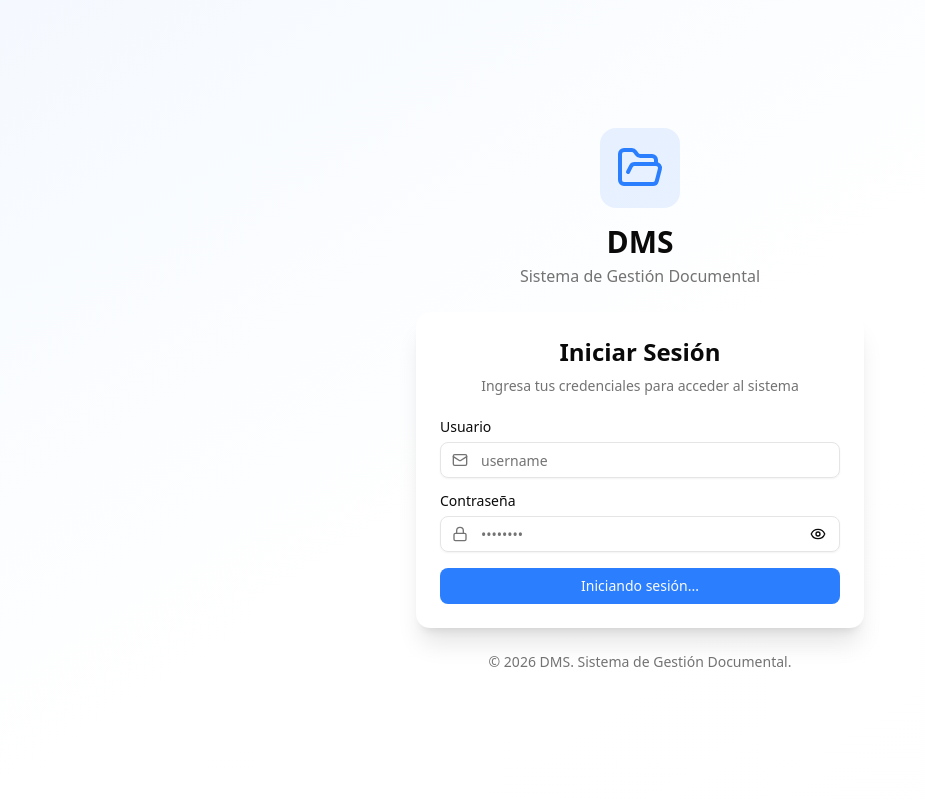
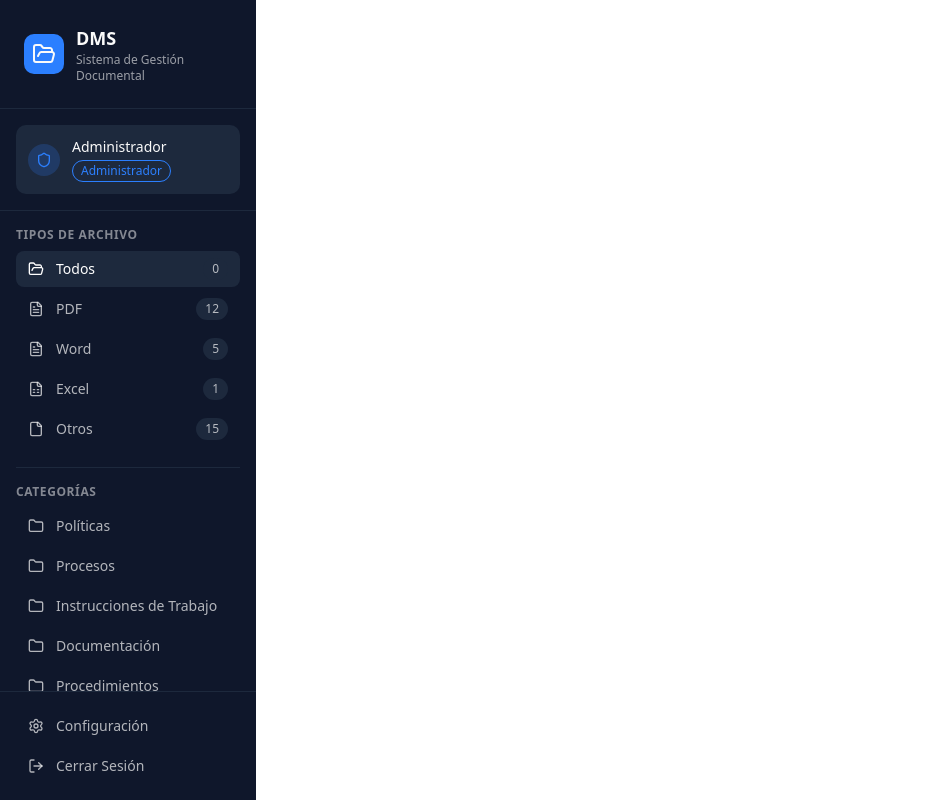
Before and after one commit to cadev-code/dms, a React (Vite) app in the folder client/: page / in a window 1280 px wide. Before the commit this address led to /login. Shown: the whole page, without its empty margins (0-925 px from the left). Built offline with nearby package versions, Linux system fonts and the light colour scheme.

Commit message:
feat(client): add Sidebar component, integrate with Dashboard page and routes

```diff
--- a/client/package.json
+++ b/client/package.json
@@ -12,6 +12,7 @@
   },
   "dependencies": {
     "@radix-ui/react-label": "^2.1.8",
+    "@radix-ui/react-separator": "^1.1.8",
     "@radix-ui/react-slot": "^1.2.4",
     "@tailwindcss/vite": "^4.1.12",
     "class-variance-authority": "^0.7.1",
--- /dev/null
+++ b/client/src/components/dms/Sidebar.tsx
@@ -0,0 +1,187 @@
+import { Button } from '@/components/ui/button';
+import { Badge } from '@/components/ui/badge';
+import { Separator } from '@/components/ui/separator';
+import {
+  FolderOpen,
+  FileText,
+  FileSpreadsheet,
+  File,
+  Settings,
+  LogOut,
+  Shield,
+  User,
+  Folder,
+} from 'lucide-react';
+
+interface Props {
+  activeFilter: string;
+  onFilterChange: (filter: string) => void;
+  documentCounts: Record<string, number>;
+}
+
+const categories = [
+  'Políticas',
+  'Procesos',
+  'Instrucciones de Trabajo',
+  'Documentación',
+  'Procedimientos',
+];
+
+const user = { name: 'Administrador' };
+const isAdmin = true;
+const logout = () => console.log('logout');
+
+export const Sidebar = ({
+  activeFilter,
+  onFilterChange,
+  documentCounts,
+}: Props) => {
+  const filters = [
+    {
+      id: 'all',
+      label: 'Todos',
+      icon: FolderOpen,
+      count: documentCounts.all || 0,
+    },
+    { id: 'pdf', label: 'PDF', icon: FileText, count: documentCounts.pdf || 0 },
+    {
+      id: 'word',
+      label: 'Word',
+      icon: FileText,
+      count: documentCounts.word || 0,
+    },
+    {
+      id: 'excel',
+      label: 'Excel',
+      icon: FileSpreadsheet,
+      count: documentCounts.excel || 0,
+    },
+    {
+      id: 'other',
+      label: 'Otros',
+      icon: File,
+      count: documentCounts.other || 0,
+    },
+  ];
+
+  return (
+    <aside className="w-64 bg-sidebar text-sidebar-foreground flex flex-col h-screen sticky top-0">
+      {/* Logo */}
+      <div className="p-6">
+        <div className="flex items-center gap-3">
+          <div className="p-2 rounded-lg bg-sidebar-primary">
+            <FolderOpen className="h-6 w-6 text-sidebar-primary-foreground" />
+          </div>
+          <div>
+            <h1 className="font-bold text-lg text-sidebar-foreground">DMS</h1>
+            <p className="text-xs text-sidebar-foreground/60">
+              Sistema de Gestión Documental
+            </p>
+          </div>
+        </div>
+      </div>
+
+      <Separator className="bg-sidebar-border" />
+
+      {/* User info */}
+      <div className="p-4">
+        <div className="flex items-center gap-3 p-3 rounded-lg bg-sidebar-accent">
+          <div className="p-2 rounded-full bg-sidebar-primary/20">
+            {isAdmin ? (
+              <Shield className="h-4 w-4 text-sidebar-primary" />
+            ) : (
+              <User className="h-4 w-4 text-sidebar-primary" />
+            )}
+          </div>
+          <div className="flex-1 min-w-0">
+            <p className="text-sm font-medium truncate">{user?.name}</p>
+            <Badge
+              variant="outline"
+              className={`text-xs ${
+                isAdmin
+                  ? 'border-sidebar-primary text-sidebar-primary'
+                  : 'border-sidebar-foreground/40 text-sidebar-foreground/60'
+              }`}
+            >
+              {isAdmin ? 'Administrador' : 'Usuario'}
+            </Badge>
+          </div>
+        </div>
+      </div>
+
+      <Separator className="bg-sidebar-border" />
+
+      {/* Filters */}
+      <nav className="flex-1 p-4 space-y-1 overflow-y-auto">
+        <p className="text-xs font-semibold text-sidebar-foreground/50 uppercase tracking-wider mb-2">
+          Tipos de archivo
+        </p>
+        {filters.map((filter) => (
+          <Button
+            key={filter.id}
+            variant="ghost"
+            className={`w-full justify-start gap-3 ${
+              activeFilter === filter.id
+                ? 'bg-sidebar-accent text-sidebar-accent-foreground hover:bg-emerald-500 hover:text-sidebar-accent-foreground'
+                : 'text-sidebar-foreground/70 hover:text-sidebar-foreground hover:bg-sidebar-accent/50'
+            }`}
+            onClick={() => onFilterChange(filter.id)}
+          >
+            <filter.icon className="h-4 w-4" />
+            <span className="flex-1 text-left">{filter.label}</span>
+            <Badge
+              variant="secondary"
+              className="bg-sidebar-accent text-sidebar-foreground/70 text-xs"
+            >
+              {filter.count}
+            </Badge>
+          </Button>
+        ))}
+
+        <Separator className="my-4 bg-sidebar-border" />
+
+        <p className="text-xs font-semibold text-sidebar-foreground/50 uppercase tracking-wider mb-2">
+          Categorías
+        </p>
+        {categories.map((category) => (
+          <Button
+            key={category}
+            variant="ghost"
+            className={`w-full justify-start gap-3 ${
+              activeFilter === `category:${category}`
+                ? 'bg-sidebar-accent text-sidebar-accent-foreground hover:bg-emerald-500 hover:text-sidebar-accent-foreground'
+                : 'text-sidebar-foreground/70 hover:text-sidebar-foreground hover:bg-sidebar-accent/50'
+            }`}
+            onClick={() => onFilterChange(`category:${category}`)}
+          >
+            <Folder className="h-4 w-4" />
+            <span className="flex-1 text-left">{category}</span>
+          </Button>
+        ))}
+      </nav>
+
+      <Separator className="bg-sidebar-border" />
+
+      {/* Footer actions */}
+      <div className="p-4 space-y-1">
+        {isAdmin && (
+          <Button
+            variant="ghost"
+            className="w-full justify-start gap-3 text-sidebar-foreground/70 hover:text-sidebar-foreground hover:bg-sidebar-accent/50"
+          >
+            <Settings className="h-4 w-4" />
+            Configuración
+          </Button>
+        )}
+        <Button
+          variant="ghost"
+          className="w-full justify-start gap-3 text-sidebar-foreground/70 hover:text-red-400 hover:bg-destructive/10"
+          onClick={logout}
+        >
+          <LogOut className="h-4 w-4" />
+          Cerrar Sesión
+        </Button>
+      </div>
+    </aside>
+  );
+};
--- /dev/null
+++ b/client/src/components/ui/badge.tsx
@@ -0,0 +1,46 @@
+import * as React from "react"
+import { Slot } from "@radix-ui/react-slot"
+import { cva, type VariantProps } from "class-variance-authority"
+
+import { cn } from "@/lib/utils"
+
+const badgeVariants = cva(
+  "inline-flex items-center justify-center rounded-full border px-2 py-0.5 text-xs font-medium w-fit whitespace-nowrap shrink-0 [&>svg]:size-3 gap-1 [&>svg]:pointer-events-none focus-visible:border-ring focus-visible:ring-ring/50 focus-visible:ring-[3px] aria-invalid:ring-destructive/20 dark:aria-invalid:ring-destructive/40 aria-invalid:border-destructive transition-[color,box-shadow] overflow-hidden",
+  {
+    variants: {
+      variant: {
+        default:
+          "border-transparent bg-primary text-primary-foreground [a&]:hover:bg-primary/90",
+        secondary:
+          "border-transparent bg-secondary text-secondary-foreground [a&]:hover:bg-secondary/90",
+        destructive:
+          "border-transparent bg-destructive text-white [a&]:hover:bg-destructive/90 focus-visible:ring-destructive/20 dark:focus-visible:ring-destructive/40 dark:bg-destructive/60",
+        outline:
+          "text-foreground [a&]:hover:bg-accent [a&]:hover:text-accent-foreground",
+      },
+    },
+    defaultVariants: {
+      variant: "default",
+    },
+  }
+)
+
+function Badge({
+  className,
+  variant,
+  asChild = false,
+  ...props
+}: React.ComponentProps<"span"> &
+  VariantProps<typeof badgeVariants> & { asChild?: boolean }) {
+  const Comp = asChild ? Slot : "span"
+
+  return (
+    <Comp
+      data-slot="badge"
+      className={cn(badgeVariants({ variant }), className)}
+      {...props}
+    />
+  )
+}
+
+export { Badge, badgeVariants }
--- /dev/null
+++ b/client/src/components/ui/separator.tsx
@@ -0,0 +1,26 @@
+import * as React from "react"
+import * as SeparatorPrimitive from "@radix-ui/react-separator"
+
+import { cn } from "@/lib/utils"
+
+function Separator({
+  className,
+  orientation = "horizontal",
+  decorative = true,
+  ...props
+}: React.ComponentProps<typeof SeparatorPrimitive.Root>) {
+  return (
+    <SeparatorPrimitive.Root
+      data-slot="separator"
+      decorative={decorative}
+      orientation={orientation}
+      className={cn(
+        "bg-border shrink-0 data-[orientation=horizontal]:h-px data-[orientation=horizontal]:w-full data-[orientation=vertical]:h-full data-[orientation=vertical]:w-px",
+        className
+      )}
+      {...props}
+    />
+  )
+}
+
+export { Separator }
--- a/client/src/index.css
+++ b/client/src/index.css
@@ -66,13 +66,13 @@
   --chart-3: oklch(0.398 0.07 227.392);
   --chart-4: oklch(0.828 0.189 84.429);
   --chart-5: oklch(0.769 0.188 70.08);
-  --sidebar: oklch(0.985 0 0);
-  --sidebar-foreground: oklch(0.145 0 0);
-  --sidebar-primary: oklch(0.205 0 0);
+  --sidebar: oklch(20.8% 0.042 265.755);
+  --sidebar-foreground: oklch(0.985 0 0);
+  --sidebar-primary: oklch(62.3% 0.214 259.815);
   --sidebar-primary-foreground: oklch(0.985 0 0);
-  --sidebar-accent: oklch(0.97 0 0);
-  --sidebar-accent-foreground: oklch(0.205 0 0);
-  --sidebar-border: oklch(0.922 0 0);
+  --sidebar-accent: oklch(27.9% 0.041 260.031);
+  --sidebar-accent-foreground: oklch(1 0 0);
+  --sidebar-border: oklch(27.9% 0.041 260.031);
   --sidebar-ring: oklch(0.708 0 0);
 }
 
--- /dev/null
+++ b/client/src/pages/Dashboard.tsx
@@ -0,0 +1,20 @@
+import { Sidebar } from '@/components/dms/Sidebar';
+import { useState } from 'react';
+
+export const Dashboard = () => {
+  const [activeFilter, setActiveFilter] = useState('all');
+
+  const handleFilterChange = (filter: string) => {
+    setActiveFilter(filter);
+  };
+
+  return (
+    <div className="flex min-h-screen bg-background">
+      <Sidebar
+        activeFilter={activeFilter}
+        onFilterChange={handleFilterChange}
+        documentCounts={{ excel: 1, word: 5, pdf: 12, other: 15 }}
+      />
+    </div>
+  );
+};
--- a/client/src/router/app.router.tsx
+++ b/client/src/router/app.router.tsx
@@ -1,13 +1,18 @@
+import { Dashboard } from '@/pages/Dashboard';
 import { Login } from '@/pages/Login';
 import { createBrowserRouter, Navigate } from 'react-router';
 
 export const appRouter = createBrowserRouter([
+  {
+    index: true,
+    element: <Dashboard />,
+  },
   {
     path: '/login',
     element: <Login />,
   },
   {
     path: '/*',
-    element: <Navigate to="/login" />,
+    element: <Navigate to="/" />,
   },
 ]);
```
Also changed, not shown: 1 other file (tests, documents, lock files or other folders).
